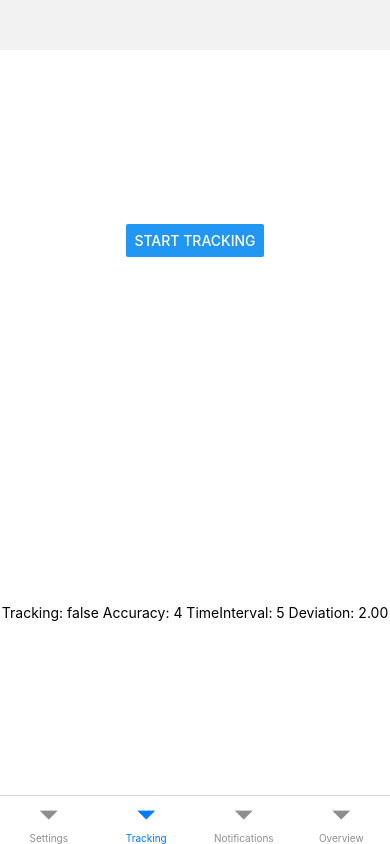
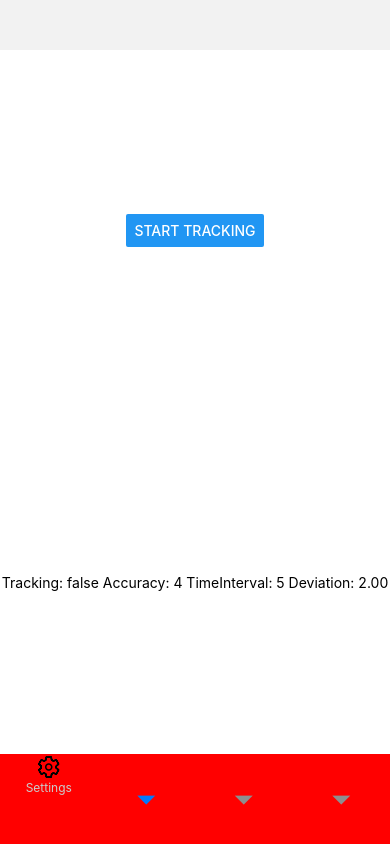
Before and after one commit to pavelchlebek/sport-tracker, a React Native app: screen /Tracking in a window 390 px wide. Built offline with nearby package versions, Linux system fonts and the light colour scheme; what expo-notifications, expo-task-manager would draw is missing.

Commit message:
Add: TabNavIcons.tsx - icons for bottomTabNavigation -wip

```diff
--- a/src/navigators/RootTab/RootTabNavigator.tsx
+++ b/src/navigators/RootTab/RootTabNavigator.tsx
@@ -14,6 +14,7 @@ import {
 import { NotificationsScreen } from './screens/NotificationsScreen';
 import { SettingsScreen } from './screens/SettingsScreen';
 import { TrackingScreen } from './screens/TrackingScreen';
+import { SettingsTabIcon } from './TabNavIcons';
 
 type RootTabParamList = {
   Settings: undefined
@@ -29,8 +30,18 @@ const Tab = createBottomTabNavigator<RootTabParamList>()
 export default function RootTabNavigator() {
   return (
     <NavigationContainer>
-      <Tab.Navigator screenOptions={{ headerShown: false }}>
-        <Tab.Screen name="Settings" component={SettingsScreen} />
+      <Tab.Navigator
+        screenOptions={{
+          headerShown: false,
+          tabBarShowLabel: false,
+          tabBarStyle: { borderTopWidth: 0, backgroundColor: "red", height: 90 },
+        }}
+      >
+        <Tab.Screen
+          name="Settings"
+          component={SettingsScreen}
+          options={{ tabBarIcon: SettingsTabIcon }}
+        />
         <Tab.Screen name="Tracking" component={TrackingScreen} />
         <Tab.Screen name="Notifications" component={NotificationsScreen} />
         <Tab.Screen name="Overview" component={ActivityStackNavigator} />
--- /dev/null
+++ b/src/navigators/RootTab/TabNavIcons.tsx
@@ -0,0 +1,49 @@
+import React from 'react';
+
+import {
+  StyleSheet,
+  Text,
+  View,
+} from 'react-native';
+
+import { Ionicons } from '@expo/vector-icons';
+import { BottomTabNavigationOptions } from '@react-navigation/bottom-tabs';
+
+import { textSmall } from '../../themes/theme';
+
+type TProps = {
+  label: string
+  icon: React.ReactNode
+  active: boolean
+}
+
+type TIconRenderer = BottomTabNavigationOptions["tabBarIcon"]
+
+export const TabNavIcon: React.FC<TProps> = ({ active, label, icon }) => {
+  return (
+    <View style={{ flex: 1, alignItems: "center" }}>
+      {icon}
+      <Text style={styles.label}>{label}</Text>
+    </View>
+  )
+}
+
+const styles = StyleSheet.create({
+  label: {
+    color: "#ccc",
+    fontSize: textSmall,
+  },
+  active: {
+    fontWeight: "bold",
+  },
+})
+
+export const SettingsTabIcon: TIconRenderer = ({ focused }) => {
+  return (
+    <TabNavIcon
+      active={focused}
+      icon={<Ionicons name="settings-outline" size={24} color="black" />}
+      label="Settings"
+    />
+  )
+}
```
